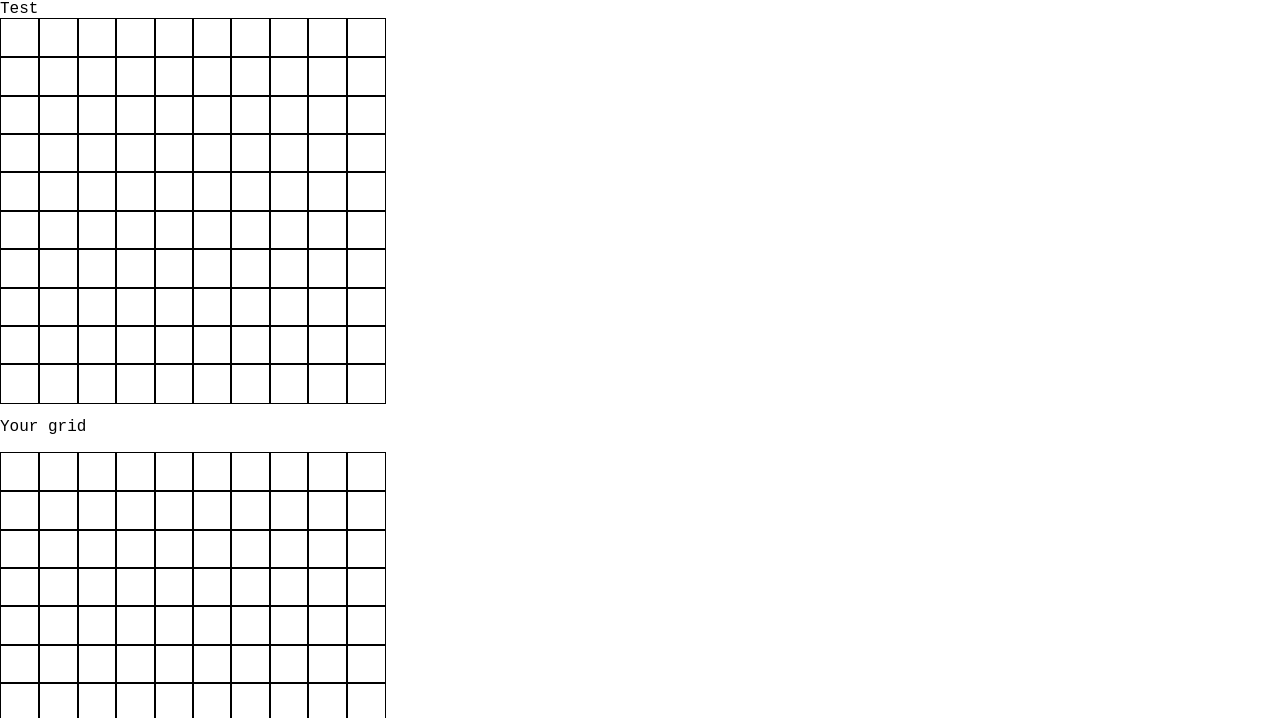
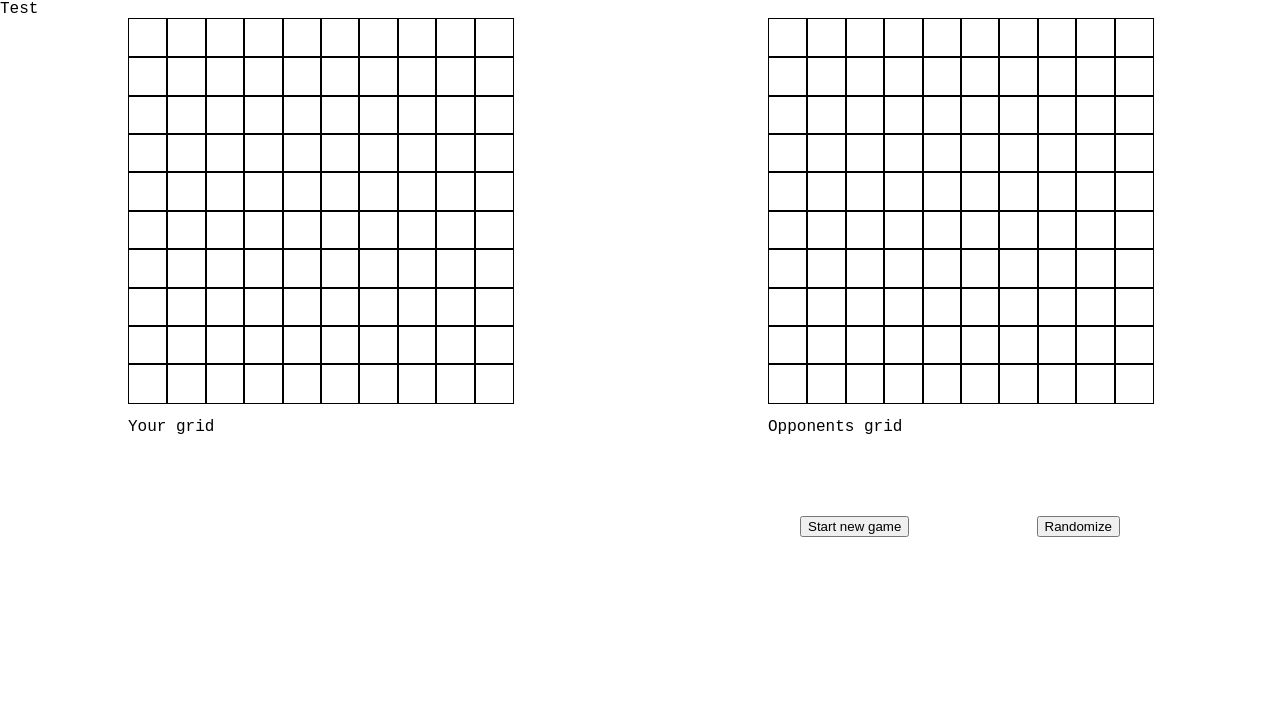
Before and after one commit to Gohan61/testing-javascript, a website built with webpack: page battleship-project/src/index.html in a window 1280 px wide. Shown: the part 80-798 px from the top of the page. Built offline with nearby package versions, Linux system fonts and the light colour scheme.

Commit message:
Style: align boards horizontally + buttons
* Aligned buttons horizontally for better overview
* Placed buttons on the right (personal choice)

```diff
--- a/battleship-project/src/dom/style.css
+++ b/battleship-project/src/dom/style.css
@@ -6,6 +6,8 @@ body {
 
 .gameContainer {
   display: grid;
+  grid-template-columns: 1fr 1fr;
+  justify-items: center;
 }
 
 .computerGrid,
@@ -23,3 +25,11 @@ body {
   height: 100%;
   border: 1px solid black;
 }
+
+.gameButtons {
+  padding: 10%;
+  grid-area: 2 / 2;
+  display: flex;
+  justify-content: space-between;
+  width: 50%;
+}
```
